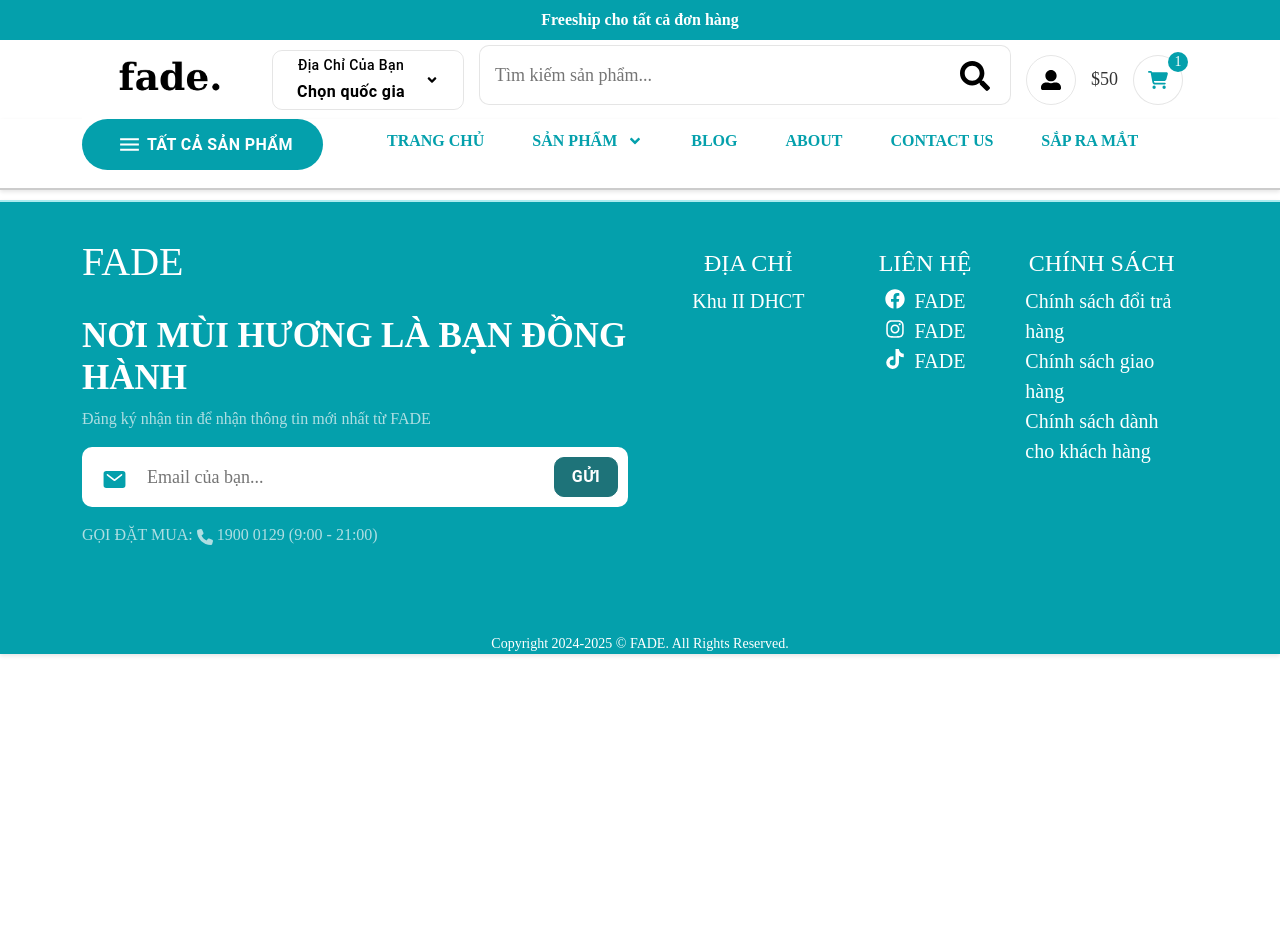
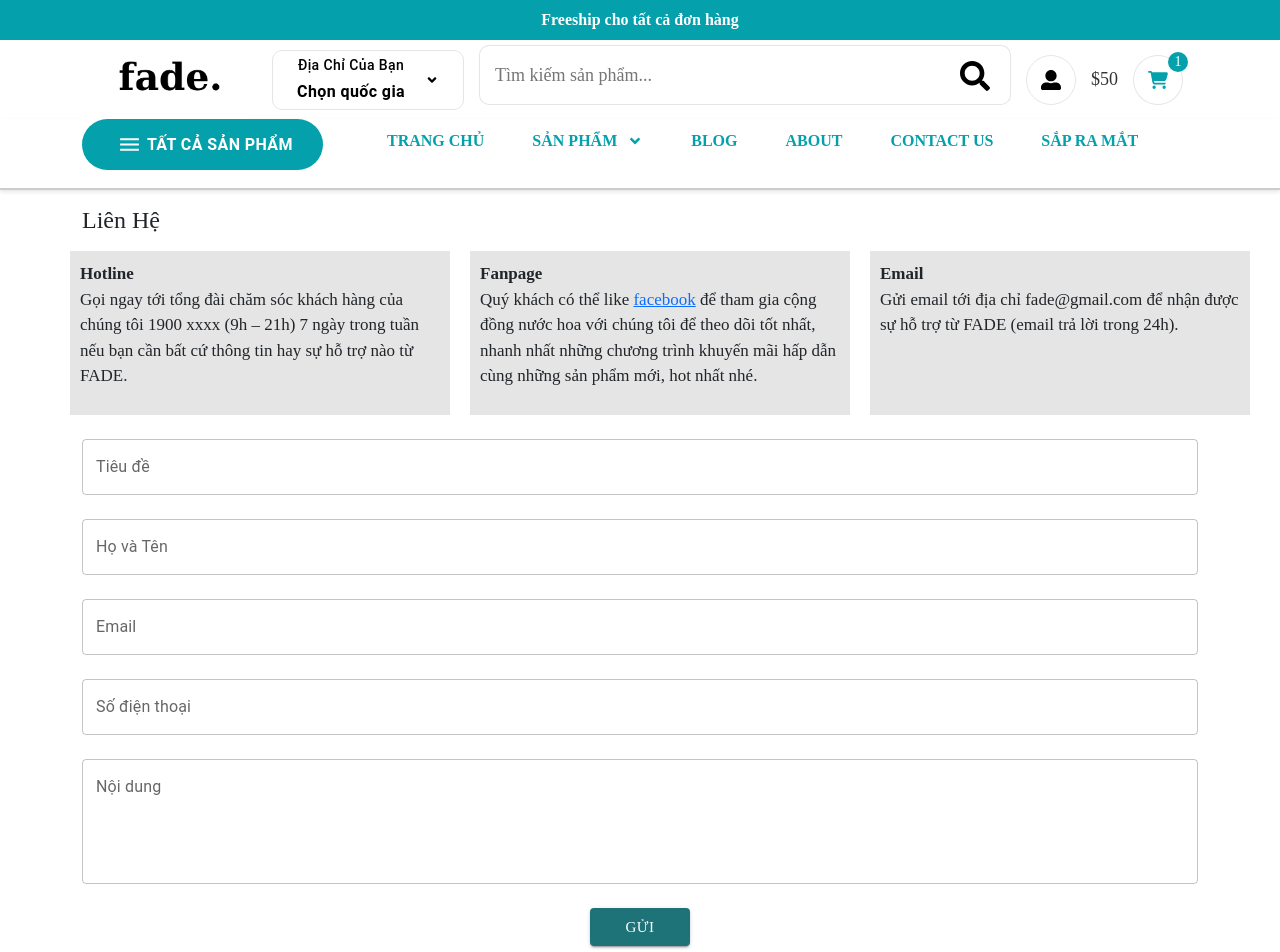
Before and after one commit to chaunguyen18/shop_perfume_2, a React (Create React App) app: page /contactus in a window 1280 px wide. Shown: the top 952 px of the page. Before the commit the page ends 800 px from the top, so only its background shows below. Built offline with nearby package versions, Linux system fonts and the light colour scheme.

Commit message:
update review-modal contact-us

```diff
--- a/src/App.css
+++ b/src/App.css
@@ -1369,7 +1369,7 @@ ul {
   color: #1e7379;
 }
 
-.custom-tabs .MuiTab-root:hover{
+.custom-tabs .MuiTab-root:hover {
   color: #04a0ac;
 }
 
@@ -1454,17 +1454,17 @@ ul {
   color: #bbc0c0 !important;
 }
 
-.review-part2 h1{
+.review-part2 h1 {
   font-weight: 600 !important;
   font-size: 40px !important;
 }
 
-.review-part2 h1 svg{
+.review-part2 h1 svg {
   margin-left: 10px;
   margin-bottom: 10px;
 }
 
-.tab-content .review-part3 button{
+.tab-content .review-part3 button {
   color: #1e7379 !important;
   text-transform: uppercase;
   font-weight: 600;
@@ -1472,47 +1472,148 @@ ul {
   padding: 10px;
 }
 
-.tab-content .review-part3 button:hover{
+.tab-content .review-part3 button:hover {
   color: #04a0ac !important;
   border-radius: 20px !important;
 }
 
-.tab-content .review-part3 svg{
+.tab-content .review-part3 svg {
   margin-left: 5px;
   font-size: 15px;
   margin-bottom: 3px;
 }
 
-.tab-content .review-part4 .review-fliter button{
+.tab-content .review-part4 .review-fliter button {
   color: #fff !important;
   background: #1e7379 !important;
   margin-right: 15px;
   margin-bottom: 10px;
 }
 
-.tab-content .review-part4 .review-fliter button:hover{
+.tab-content .review-part4 .review-fliter button:hover {
   color: #04a0ac !important;
   background: #fff !important;
   border: solid 1px #04a0ac !important;
-
-}
-
-.customer-review{
+}
+
+.customer-review {
   font-size: 20px !important;
 }
 
-.time-review{
+.time-review {
   font-size: 15px;
   opacity: 0.7 !important;
   color: #000 !important;
   font-style: italic;
 }
-.like-review{
+.like-review {
   font-size: 15px !important;
 }
 
-.like-review svg{
+.like-review svg {
   margin-right: 5px !important;
   margin-bottom: 3px !important;
-
-}
+}
+
+/* ReviewModal */
+
+.reviewModal {
+  font-size: 25px;
+}
+
+.reviewModal span {
+  color: #04a0ac !important;
+  display: flex;
+  align-items: flex-start;
+  justify-content: flex-start;
+}
+
+.reviewModal h3 {
+  font-size: 35px;
+}
+
+.reviewModal h5 {
+  font-size: 25px;
+}
+
+.reviewModal .close_ {
+  position: absolute;
+  top: 10px;
+  right: 10px;
+  background: transparent;
+  border: none;
+  font-size: 24px;
+  cursor: pointer;
+  color: #04a0ac;
+  z-index: 10;
+}
+
+.reviewModal .MuiPaper-elevation {
+  padding: 20px !important;
+  position: relative;
+  max-width: 1200px !important;
+  height: 800px;
+  width: 1000px;
+}
+
+.reviewModal .close_:hover {
+  color: #1e7379;
+}
+
+.reviewModal .reviewBtn svg {
+  margin-right: 7px;
+}
+
+.reviewModal input,
+.reviewModal textarea {
+  font-size: 20px !important;
+}
+
+.reviewBtn button {
+  color: #fff !important;
+  background-color: #1e7379 !important;
+  font-size: 15px !important;
+}
+
+.reviewBtn button:hover {
+  color: #04a0ac !important;
+  background: #fff !important;
+  border: solid 1px #04a0ac !important;
+}
+
+/*Contact*/
+
+.contact{
+  font-family: "K2D", serif !important;
+}
+
+.contact .contact-infor .col-md-4 {
+  background: rgba(0, 0, 0, 0.1) !important;
+padding: 10px;
+}
+
+.contact .contact-infor {
+  font-size: 17px !important;
+}
+
+.contact-infor .col-md-4 {
+  margin-right: 20px;
+}
+
+.contact-infor .col-md-4:last-child {
+  margin-right: 0;
+}
+
+.contact-form button{
+  color: #fff !important;
+  background-color: #1e7379 !important;
+  font-size: 15px !important;
+  font-family: "K2D", serif !important;
+  width: 100px;
+}
+
+.contact-form button:hover {
+  color: #04a0ac !important;
+  background: #fff !important;
+  border: solid 1px #04a0ac !important;
+}
--- a/src/App.js
+++ b/src/App.js
@@ -7,6 +7,7 @@ import Footer from "./Components/Footer";
 import Listing from "./Pages/Listing";
 import ProductDetails from "./Pages/ProductDetails";
 import GoToTop from "./Components/GoToTop";
+import ContactUs from "./Pages/ContactUs";
 
 function App() {
   return (
@@ -14,6 +15,7 @@ function App() {
       <Header />
       <Routes>
         <Route path="/" element={<Home />} />
+        <Route path="/contactus" element={<ContactUs />} />
         <Route path="/cat/:id" element={<Listing />} />
         <Route path="/product/:id" element={<ProductDetails/>} />
       </Routes>
--- a/src/Components/Footer/index.js
+++ b/src/Components/Footer/index.js
@@ -26,7 +26,7 @@ const Footer = () => {
               <Button>Gửi</Button>
             </form>
             <p className="text-light mt-2">
-              GỌI ĐẶT MUA: <FaPhone /> 1900 0129 (9:00 - 21:00)
+              GỌI ĐẶT MUA: <FaPhone /> 1900 xxxx (9:00 - 21:00)
             </p>
           </div>
           <div className="footer-address col-6 p-3">
--- a/src/Components/ProductItem/index.js
+++ b/src/Components/ProductItem/index.js
@@ -4,11 +4,14 @@ import { AiOutlineFullscreen } from "react-icons/ai";
 import { FaRegHeart } from "react-icons/fa";
 import Button from "@mui/material/Button";
 import ProductModal from "../ProductModal";
+import { useNavigate } from "react-router-dom";
 
 const ProductItem = () => {
+  const navigate = useNavigate(); // Hook điều hướng
   const [isOpenProductModal, setIsOpenProductModal] = useState(false);
 
-  const viewProductModal = () => {
+  const viewProductModal = (e) => {
+    e.stopPropagation();
     setIsOpenProductModal(true);
   };
 
@@ -16,9 +19,13 @@ const ProductItem = () => {
     setIsOpenProductModal(false);
   };
 
+  const handleProductClick = () => {
+    navigate("/product/:id");
+  };
+
   return (
     <div>
-      <div className="item productItem">
+      <div className="item productItem" onClick={handleProductClick}>
         <div className="imgWrapper">
           <img
             src="https://product.hstatic.net/1000340570/product/versace-eros-for-men_e21f596ba1f6467eb39ace8813943882_master.jpg"
@@ -46,7 +53,7 @@ const ProductItem = () => {
         </div>
       </div>
 
-      {/* Chỉ hiển thị modal khi isOpenProductModal = true */}
+
       {isOpenProductModal && <ProductModal open={isOpenProductModal} closeProductModal={closeProductModal} />}
     </div>
   );
--- /dev/null
+++ b/src/Components/ReviewModal/index.js
@@ -0,0 +1,86 @@
+import React from "react";
+import { IoClose } from "react-icons/io5";
+import { IoIosSend } from "react-icons/io";
+import { IoCloseCircleOutline } from "react-icons/io5";
+import Dialog from "@mui/material/Dialog";
+import Button from "@mui/material/Button";
+import Rating from "@mui/material/Rating";
+import CloudUploadIcon from "@mui/icons-material/CloudUpload";
+import { styled } from "@mui/material/styles";
+
+const VisuallyHiddenInput = styled("input")({
+  clip: "rect(0 0 0 0)",
+  clipPath: "inset(50%)",
+  height: 1,
+  overflow: "hidden",
+  position: "absolute",
+  bottom: 0,
+  left: 0,
+  whiteSpace: "nowrap",
+  width: 1,
+});
+
+const ReviewModal = ({ open, closeProductModal }) => {
+  return (
+    <Dialog open={open} className="reviewModal" onClose={closeProductModal}>
+      <div className="container d-flex flex-column p-4">
+        <Button className="close_" onClick={closeProductModal}>
+          <IoClose />
+        </Button>
+        <h3 className="">Đánh giá sản phẩm</h3>
+        <div className="d-flex align-items-center row mb-3">
+          <div className="col-3">
+            <img
+              src="https://product.hstatic.net/1000340570/product/gucci-flora-gorgeous-jasmine-mini-size_2dfddfdb0b734a1298e4542938354742_master.jpg"
+              alt=""
+              className="w-100 mb-3"
+            />
+          </div>
+          <div className="col-9 ">
+            <span className="ms-3">Ten sp</span>
+            <span className="ms-3">Ten brand</span>
+          </div>
+        </div>
+
+        <Rating name="size-large" value={5} size="large" precision={0.5} />
+        <div className="row mt-3 mb-3">
+          <h5>Tiêu đề</h5>
+          <input type="text" placeholder="Nhập tiêu đề ở đây..." />
+        </div>
+        <div className="row">
+          <h5>Mô tả</h5>
+          <textarea type="text" placeholder="Nhập mô tả ở đây..." />
+        </div>
+        <div className="mt-3 mb-3">
+          <h5>Hình ảnh</h5>
+          <Button
+            component="label"
+            role={undefined}
+            variant="contained"
+            tabIndex={-1}
+            startIcon={<CloudUploadIcon />}
+          >
+            Upload files
+            <VisuallyHiddenInput
+              type="file"
+              onChange={(event) => console.log(event.target.files)}
+              multiple
+            />
+          </Button>
+        </div>
+        <div className="reviewBtn">
+          <Button className="">
+            <IoIosSend />
+            Gửi đánh giá
+          </Button>
+          <Button className="ms-3" onClick={closeProductModal}>
+            <IoCloseCircleOutline />
+            Hủy
+          </Button>
+        </div>
+      </div>
+    </Dialog>
+  );
+};
+
+export default ReviewModal;
--- a/src/Components/TabContentPD/index.js
+++ b/src/Components/TabContentPD/index.js
@@ -10,6 +10,7 @@ import Tabs from "@mui/material/Tabs";
 import Tab from "@mui/material/Tab";
 import Box from "@mui/material/Box";
 import Button from "@mui/material/Button";
+import ReviewModal from "../ReviewModal";
 
 function CustomTabPanel({ children, value, index }) {
   return (
@@ -29,6 +30,16 @@ const TabContentPD = () => {
 
   const handleChange = (event, newValue) => {
     setValue(newValue);
+  };
+
+  const [isOpenProductModal, setIsOpenProductModal] = useState(false);
+
+  const viewProductModal = (e) => {
+    setIsOpenProductModal(true);
+  };
+
+  const closeProductModal = () => {
+    setIsOpenProductModal(false);
   };
 
   return (
@@ -176,7 +187,7 @@ const TabContentPD = () => {
           <div className="row review">
             <div className="review-part1 d-flex align-items-center mb-3">
               <h4 className="mb-0">Đánh giá và nhận xét (3)</h4>
-              <Button className="">
+              <Button className="" onClick={viewProductModal}>
                 <FaPencil />
                 Viết đánh giá
               </Button>
@@ -228,6 +239,7 @@ const TabContentPD = () => {
           </div>
         </CustomTabPanel>
       </div>
+      {isOpenProductModal && <ReviewModal open={isOpenProductModal} closeProductModal={closeProductModal} />}
     </div>
   );
 };
--- /dev/null
+++ b/src/Pages/ContactUs/index.js
@@ -0,0 +1,123 @@
+import React, { useState } from "react";
+import { TextField, Button } from "@mui/material";
+
+const ContactForm = () => {
+  const [formData, setFormData] = useState({
+    subject: "",
+    name: "",
+    email: "",
+    phone: "",
+    message: "",
+  });
+
+  const handleChange = (event) => {
+    setFormData({
+      ...formData,
+      [event.target.name]: event.target.value,
+    });
+  };
+
+  const handleSubmit = (event) => {
+    event.preventDefault();
+    console.log("Dữ liệu form:", formData);
+  };
+
+  return (
+    <div className="mt-3 mb-3 container contact">
+      <div className="d-flex flex-column">
+        <h4>Liên Hệ</h4>
+        <div className="contact-infor mt-2 row d-flex flex-nowrap">
+          <div className="col-md-4">
+            <b>Hotline</b>
+            <p>
+              Gọi ngay tới tổng đài chăm sóc khách hàng của chúng tôi 1900 xxxx
+              (9h – 21h) 7 ngày trong tuần nếu bạn cần bất cứ thông tin hay sự
+              hỗ trợ nào từ FADE.
+            </p>
+          </div>
+          <div className="col-md-4">
+            <b>Fanpage</b>
+            <p>
+              Quý khách có thể like <a href="https://www.facebook.com/">facebook</a> để tham gia cộng
+              đồng nước hoa với chúng tôi để theo dõi tốt nhất, nhanh nhất những
+              chương trình khuyến mãi hấp dẫn cùng những sản phẩm mới, hot nhất
+              nhé.
+            </p>
+          </div>
+          <div className="col-md-4">
+            <b>Email</b>
+            <p>
+              Gửi email tới địa chỉ fade@gmail.com để nhận được sự hỗ trợ từ
+              FADE (email trả lời trong 24h).
+            </p>
+          </div>
+        </div>
+        <div className="contact-form mt-2 mb-2">
+          <form onSubmit={handleSubmit}>
+            <TextField
+              fullWidth
+              label="Tiêu đề"
+              name="subject"
+              value={formData.subject}
+              onChange={handleChange}
+              margin="normal"
+              required
+            />
+            <TextField
+              fullWidth
+              label="Họ và Tên"
+              name="name"
+              value={formData.name}
+              onChange={handleChange}
+              margin="normal"
+              required
+            />
+            <TextField
+              fullWidth
+              label="Email"
+              name="email"
+              type="email"
+              value={formData.email}
+              onChange={handleChange}
+              margin="normal"
+              required
+            />
+            <TextField
+              fullWidth
+              label="Số điện thoại"
+              name="phone"
+              type="tel"
+              value={formData.phone}
+              onChange={handleChange}
+              margin="normal"
+              required
+            />
+            <TextField
+              fullWidth
+              label="Nội dung"
+              name="message"
+              multiline
+              rows={4}
+              value={formData.message}
+              onChange={handleChange}
+              margin="normal"
+              required
+            />
+            <div className="d-flex justify-content-center">
+            <Button
+              type="submit"
+              variant="contained"
+              color="primary"
+              sx={{ mt: 2 }}
+            >
+              Gửi
+            </Button>
+            </div>
+          </form>
+        </div>
+      </div>
+    </div>
+  );
+};
+
+export default ContactForm;
```
